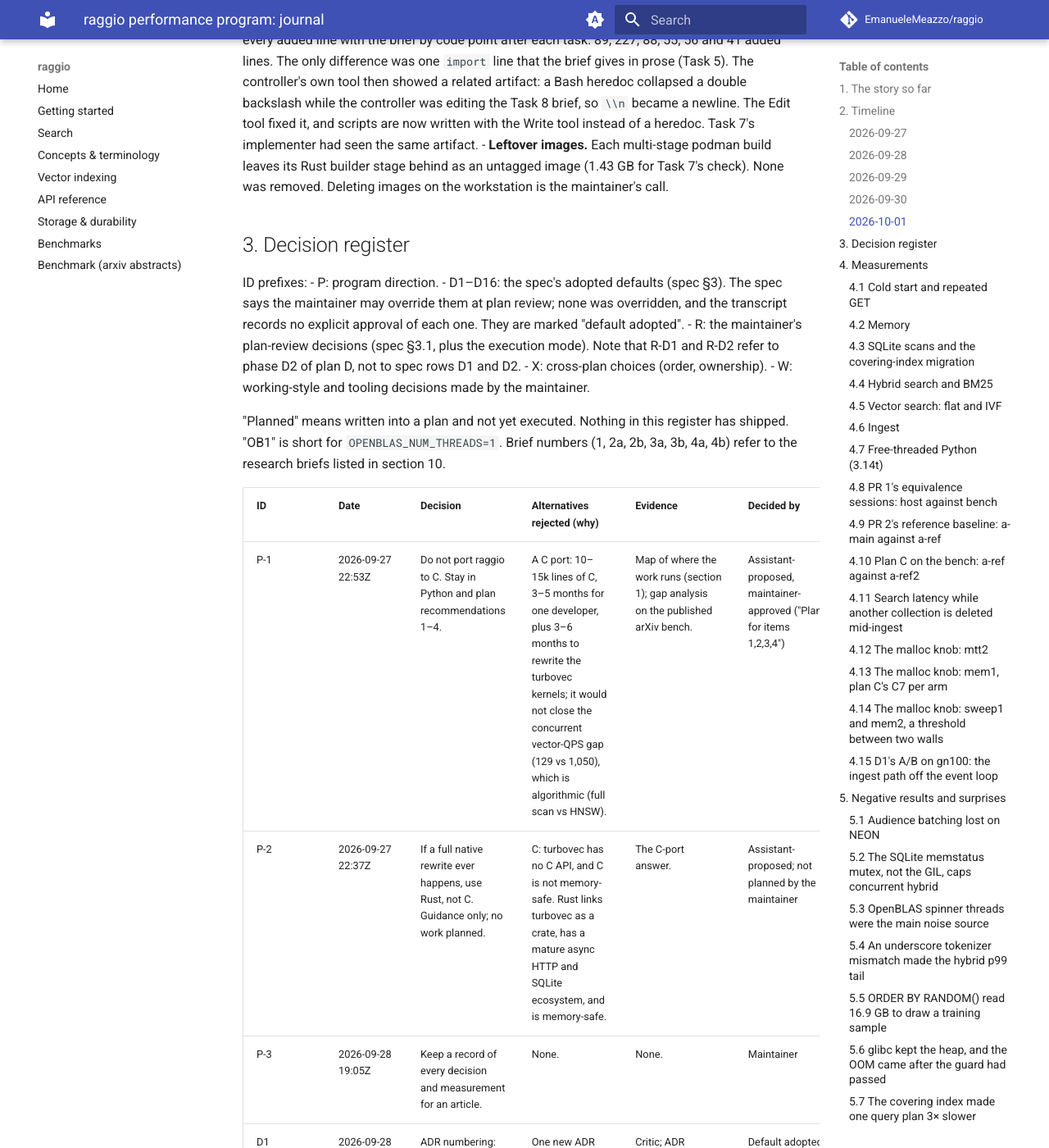
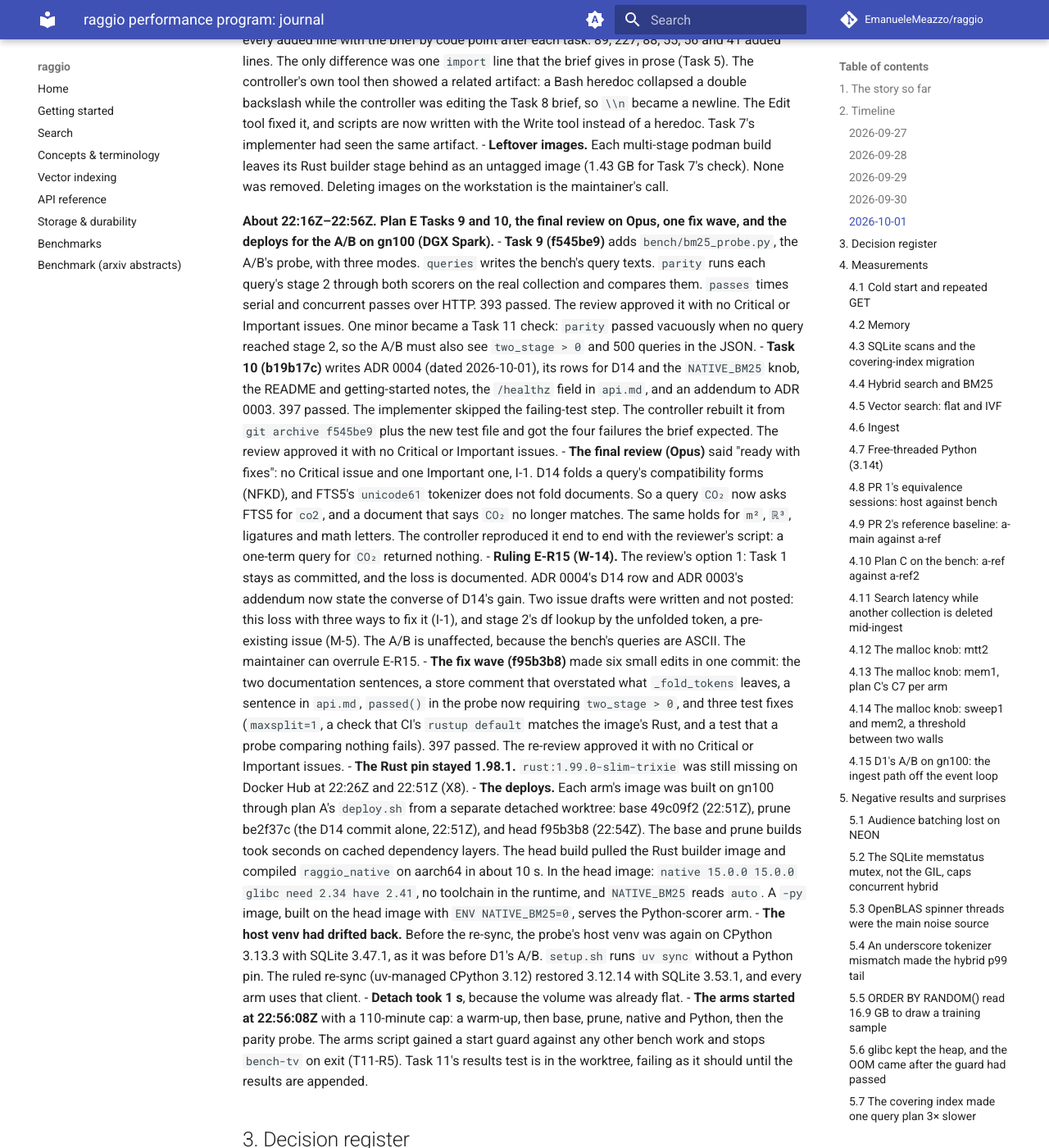
Before and after one commit to EmanueleMeazzo/raggio, an MkDocs documentation site: the page built from docs/superpowers/journal/2026-09-performance-program.md, in a window 1280 px wide and 1400 px high, scrolled down 56131 px. Shown: the whole window at 82% size. Built offline with MkDocs 1.6.1 and Material for MkDocs 9.7.7, drawn with Linux system fonts in a browser that asks for light colours; comment, search, counter and statistics services are not loaded; some of the changed text lies outside the part shown.

Commit message:
Journal plan E Tasks 9-10, the final review's I-1 ruling, the fix wave and the A/B's deploys
Co-Authored-By: Claude Opus 5.5 <noreply@anthropic.com>

```diff
--- a/docs/superpowers/journal/2026-09-performance-program.md
+++ b/docs/superpowers/journal/2026-09-performance-program.md
@@ -1258,6 +1258,18 @@ The other 16 are rulings on wording and tests, not on design. The ADR states onl
 - **The Rust pin stays 1.98.1 (X8).** `rust:1.99.0-slim-trixie` was still not on Docker Hub at 22:03Z and 22:10Z, so Task 7's `ARG RUST_VERSION` and Task 8's CI step both carry 1.98.1. A test keeps the two equal. The controller checks the tag again before the final review and bumps both pins in one commit if it has appeared. `actions/checkout` v7.0.1 and `astral-sh/setup-uv` v10.2.0 were still the latest releases at 22:10Z.
 - **Literal fidelity held.** After Task 2's fix, the controller compared every added line with the brief by code point after each task: 89, 227, 88, 55, 56 and 41 added lines. The only difference was one `import` line that the brief gives in prose (Task 5). The controller's own tool then showed a related artifact: a Bash heredoc collapsed a double backslash while the controller was editing the Task 8 brief, so `\\n` became a newline. The Edit tool fixed it, and scripts are now written with the Write tool instead of a heredoc. Task 7's implementer had seen the same artifact.
 - **Leftover images.** Each multi-stage podman build leaves its Rust builder stage behind as an untagged image (1.43 GB for Task 7's check). None was removed. Deleting images on the workstation is the maintainer's call.
+
+**About 22:16Z–22:56Z. Plan E Tasks 9 and 10, the final review on Opus, one fix wave, and the deploys for the A/B on gn100 (DGX Spark).**
+- **Task 9 (f545be9)** adds `bench/bm25_probe.py`, the A/B's probe, with three modes. `queries` writes the bench's query texts. `parity` runs each query's stage 2 through both scorers on the real collection and compares them. `passes` times serial and concurrent passes over HTTP. 393 passed. The review approved it with no Critical or Important issues. One minor became a Task 11 check: `parity` passed vacuously when no query reached stage 2, so the A/B must also see `two_stage > 0` and 500 queries in the JSON.
+- **Task 10 (b19b17c)** writes ADR 0004 (dated 2026-10-01), its rows for D14 and the `NATIVE_BM25` knob, the README and getting-started notes, the `/healthz` field in `api.md`, and an addendum to ADR 0003. 397 passed. The implementer skipped the failing-test step. The controller rebuilt it from `git archive f545be9` plus the new test file and got the four failures the brief expected. The review approved it with no Critical or Important issues.
+- **The final review (Opus)** said "ready with fixes": no Critical issue and one Important one, I-1. D14 folds a query's compatibility forms (NFKD), and FTS5's `unicode61` tokenizer does not fold documents. So a query `CO₂` now asks FTS5 for `co2`, and a document that says `CO₂` no longer matches. The same holds for `m²`, `ℝ³`, ligatures and math letters. The controller reproduced it end to end with the reviewer's script: a one-term query for `CO₂` returned nothing.
+- **Ruling E-R15 (W-14).** The review's option 1: Task 1 stays as committed, and the loss is documented. ADR 0004's D14 row and ADR 0003's addendum now state the converse of D14's gain. Two issue drafts were written and not posted: this loss with three ways to fix it (I-1), and stage 2's df lookup by the unfolded token, a pre-existing issue (M-5). The A/B is unaffected, because the bench's queries are ASCII. The maintainer can overrule E-R15.
+- **The fix wave (f95b3b8)** made six small edits in one commit: the two documentation sentences, a store comment that overstated what `_fold_tokens` leaves, a sentence in `api.md`, `passed()` in the probe now requiring `two_stage > 0`, and three test fixes (`maxsplit=1`, a check that CI's `rustup default` matches the image's Rust, and a test that a probe comparing nothing fails). 397 passed. The re-review approved it with no Critical or Important issues.
+- **The Rust pin stayed 1.98.1.** `rust:1.99.0-slim-trixie` was still missing on Docker Hub at 22:26Z and 22:51Z (X8).
+- **The deploys.** Each arm's image was built on gn100 through plan A's `deploy.sh` from a separate detached worktree: base 49c09f2 (22:51Z), prune be2f37c (the D14 commit alone, 22:51Z), and head f95b3b8 (22:54Z). The base and prune builds took seconds on cached dependency layers. The head build pulled the Rust builder image and compiled `raggio_native` on aarch64 in about 10 s. In the head image: `native 15.0.0 15.0.0 glibc need 2.34 have 2.41`, no toolchain in the runtime, and `NATIVE_BM25` reads `auto`. A `-py` image, built on the head image with `ENV NATIVE_BM25=0`, serves the Python-scorer arm.
+- **The host venv had drifted back.** Before the re-sync, the probe's host venv was again on CPython 3.13.3 with SQLite 3.47.1, as it was before D1's A/B. `setup.sh` runs `uv sync` without a Python pin. The ruled re-sync (uv-managed CPython 3.12) restored 3.12.14 with SQLite 3.53.1, and every arm uses that client.
+- **Detach took 1 s**, because the volume was already flat.
+- **The arms started at 22:56:08Z** with a 110-minute cap: a warm-up, then base, prune, native and Python, then the parity probe. The arms script gained a start guard against any other bench work and stops `bench-tv` on exit (T11-R5). Task 11's results test is in the worktree, failing as it should until the results are appended.
 
 ## 3. Decision register
 
@@ -2228,6 +2240,7 @@ State as of 2026-09-28, about 19:30Z.
 - Dated note, 2026-10-01 21:26Z: the maintainer overrode `D1-ivf256` (R-D5). D1's results are in ADR 0001 with the FAIL and the override (68d1083, 290 passed), and the scoped re-review approved them. D1 is merged into `main` (0901ec0), uv 0.12.21 follows it (49c09f2, X7), and `main` is pushed with CI green (section 2, 2026-10-01). Plan E starts from 49c09f2.
 - Dated note, 2026-10-01 21:45Z: plan E is under way in `.worktrees/native-bm25` from 49c09f2 (section 2, 2026-10-01). Tasks 1 and 2 are approved (d1def25, 331 passed), and Task 3 is running. PyO3 0.29.3 is in; the image's Rust pin is decided at Task 7 (X8).
 - Dated note, 2026-10-01 22:16Z: plan E Tasks 3 to 8 are approved (dae62d1, 389 passed), and the pure-Python fallback passes the whole suite without the extension. The image and CI pin Rust 1.98.1 until `rust:1.99.0-slim-trixie` exists (X8). Tasks 9 and 10 are next, then the final review and the A/B on gn100 (DGX Spark).
+- Dated note, 2026-10-01 22:59Z: plan E's ten tasks, the final review and one fix wave are approved (f95b3b8, 397 passed). I-1, D14's compatibility-form loss, is documented under E-R15, with two issue drafts not posted. Task 11's A/B is running on gn100 (22:56Z, cap 110 minutes).
 
 ### 9.2 Open questions in the plans
 
```
